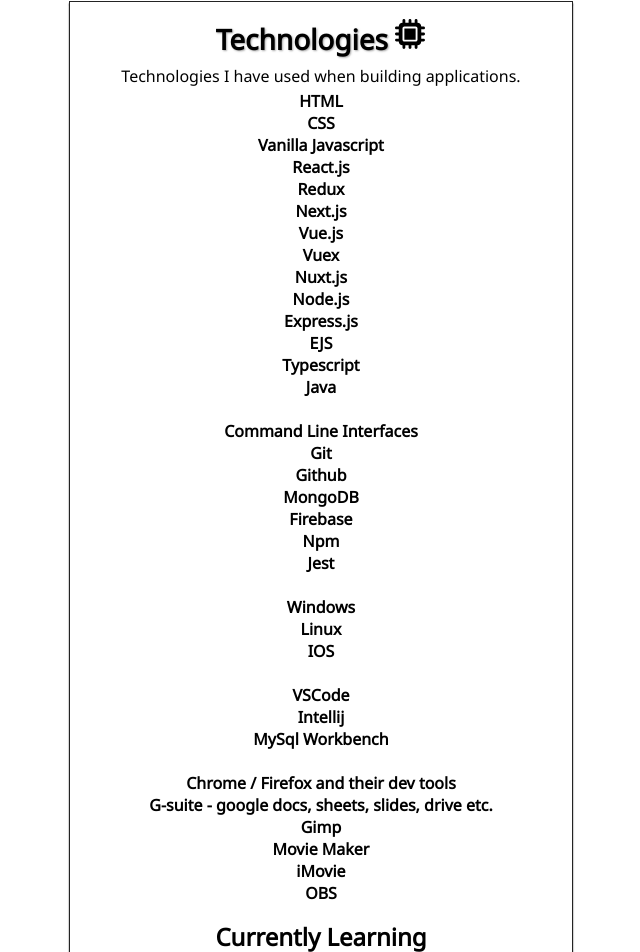
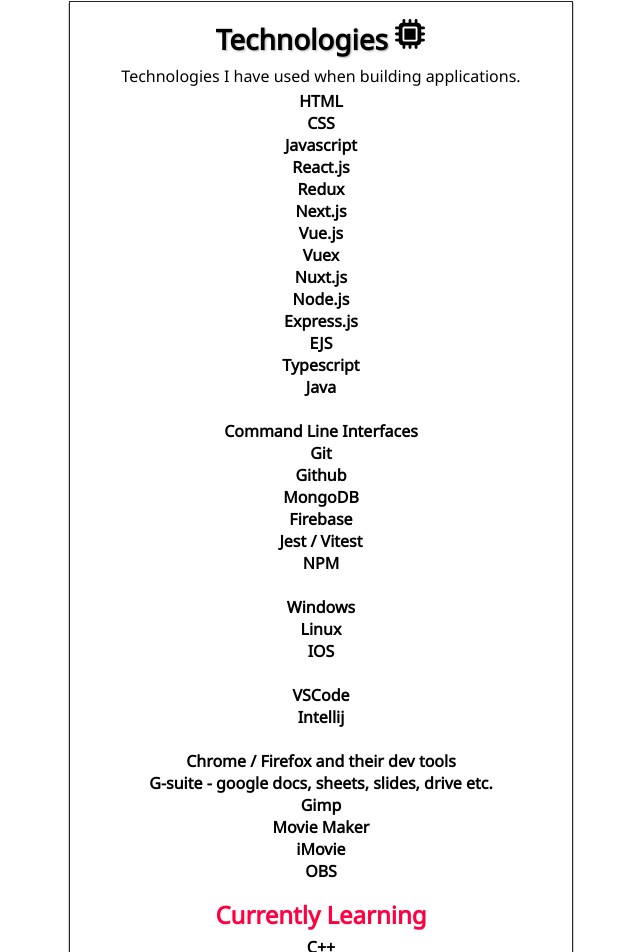
Before and after one commit to katsup07/PersonalWebsite, a Nuxt app: page /posts/technologies in a window 1280 px wide. Shown: the part 70-1022 px from the top of the page, without its empty margins (319-959 px from the left). Built offline with nearby package versions, Linux system fonts and the light colour scheme.

Commit message:
Change AppButton styles

```diff
--- a/components/UI/AppButton.vue
+++ b/components/UI/AppButton.vue
@@ -27,14 +27,13 @@
   padding: 5px;
   margin-top: 0.1rem;
   cursor: pointer;
-  border: 1px solid black;
+  border: 1px solid rgba(113, 224, 159, 0.749);
   border-radius: 0.1rem;
 }
 
 .button:hover,
 .button:active {
   background-color: rgb(66, 66, 66);
-  border: 1px solid black;
 }
 
 .inverted {
@@ -53,13 +52,12 @@
 .confirm {
   background-color: rgb(46, 176, 228);
   color: white;
-  border: 1px solid transparent;
+  border: 1px solid rgba(113, 224, 159, 0.749);
 }
 
 .confirm:hover,
 .confirm:active {
-  background-color: rgb(114, 250, 164);
-  border: 1px solid transparent;
+  background-color: rgba(46, 176, 228, 0.767);
   color: white;
 }
 </style>
--- a/pages/about/index.vue
+++ b/pages/about/index.vue
@@ -20,9 +20,9 @@
       </ul>
       <h2>Github</h2>
       <ul>
-        <li>My <a href="https://github.com/katsup07">github</a> account with all the projects I've been working on over the past year</li>
-        <li>The ReadMe instructions have all the details for installing the dependencies and running the scripts.</li>
-        <li>API keys are included for the time being to make it easy for anyone to view and try out the entire apps without having to configure much.</li>
+        <li>Here is my <a href="https://github.com/katsup07">github</a> account with all the projects I've been working on over the past year</li>
+        <li>The ReadMe instructions have all the details for installing the dependencies and running the scripts</li>
+        <li>API keys are included for the time being to make it easy for anyone to view and try out the entire apps without having to configure much</li>
         <li>Feel free to test out the applications, find bugs, create and delete data, users, etc.</li>
         <li>All applications are works in progress</li>
       </ul>
--- a/pages/posts/dreams.vue
+++ b/pages/posts/dreams.vue
@@ -3,7 +3,7 @@
     <section>
      <div class="info-container">
         <h1>Future Dreams<img class="cloud-moon-icon" src="~/static/assets/icons/cloud-moon-icon.svg"/></h1>
-        <p>Over the past 15 years, I have enjoyed teaching students and learning to be a teacher, but I am ready for a change and to take on new challenges. I enjoy designing and creating things, and mathematical/computational problem solving, so it would be good fit for me to work as a programmer. I hope I can learn more about the thought processes and various methodologies for building and maintaining programs.</p>
+        <p>Over the past 15 years, I have enjoyed teaching students and learning what it means to be a teacher. However, I feel it is time for new challenges and to work in a different field. I enjoy designing and creating things, and love mathematical/logical problem solving, so I feel it would be good fit for me to work as a programmer. I hope to learn more about the thought processes and various methodologies for planning, building, and maintaining programs.</p>
       </div>
     </section>
 
--- a/pages/posts/lifestyle.vue
+++ b/pages/posts/lifestyle.vue
@@ -5,8 +5,8 @@
       <h1>Lifestyle<img class="heart-icon" src="~/static/assets/icons/heart-icon.svg"/></h1>
         <ul>
           <li>Activities: Bicycle riding, working out, and plenty of exercise</li>
-          <li>Diet: A balanced diet of mostly fruits, vegetables, meat, fish etc. and other natural foods</li>
-          <li>Sleep: A regular sleep pattern</li>
+          <li>Diet: A balanced diet of mostly natural foods: fruits, vegetables, meat, fish, eggs, nuts etc.</li>
+          <li>Sleep: A regular sleep pattern of waking and sleeping around the same time</li>
         </ul>
       </div>
     </section>
--- a/pages/posts/technologies.vue
+++ b/pages/posts/technologies.vue
@@ -6,7 +6,7 @@
 <ul>
   <li>HTML</li>
   <li>CSS</li>
-  <li>Vanilla Javascript</li>
+  <li>Javascript</li>
   <li>React.js</li>
   <li>Redux</li>
   <li>Next.js</li>
@@ -24,8 +24,8 @@
   <li>Github</li>
   <li>MongoDB</li>
   <li>Firebase</li>
-  <li>Npm</li>
-  <li>Jest</li>
+  <li>Jest / Vitest</li>
+  <li>NPM</li>
   <br>
   <li>Windows</li>
   <li>Linux</li>
@@ -33,7 +33,6 @@
   <br>
   <li>VSCode</li>
   <li>Intellij</li>
-  <li>MySql Workbench</li>
   <br>
   <li>Chrome / Firefox and their dev tools</li>
   <li>G-suite - google docs, sheets, slides, drive etc.</li>
@@ -42,9 +41,10 @@
   <li>iMovie</li>
   <li>OBS</li>
 </ul>
-<h2>Currently Learning</h2>
+<h2 class="learning">Currently Learning</h2>
 <li>C++</li>
 <li>Python</li>
+<li>Typescript</li>
 <li>mySql</li>
 <li>Angular</li>
 <li>SASS</li>
@@ -102,4 +102,8 @@
     min-width: 40%;
     padding: 1rem;
   }
+
+  .learning{
+    color: rgb(255, 0, 64);
+  }
 </style>
```
